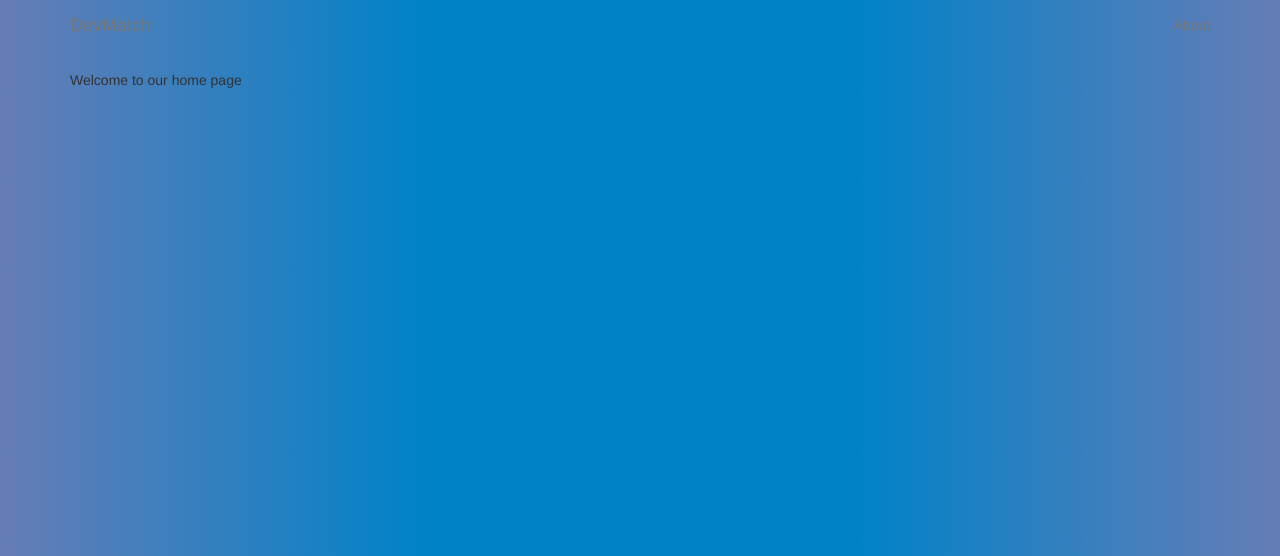
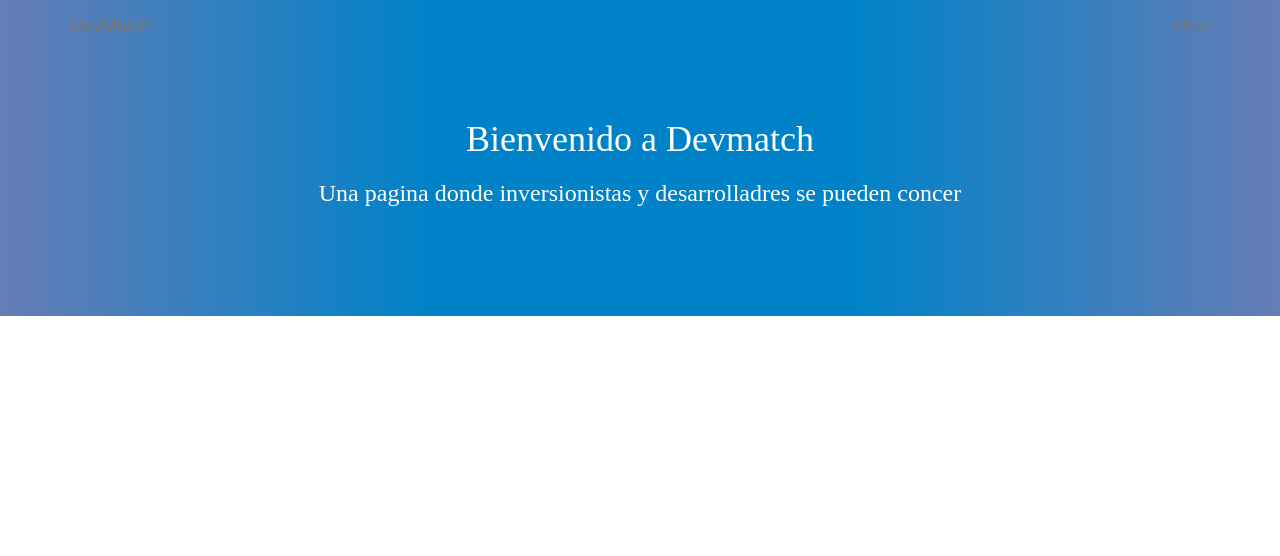
Before and after one commit to AlepsVillarreal/Ruby-on-Rails-test, a Rails app: page / in a window 1280 px wide. Shown: the top 556 px of the page. Run offline with Rails 7, Linux system fonts and the light colour scheme; style sheets or scripts are compiled from the project's sources; some libraries are stand-ins or nearby versions.

Commit message:
Modified home callout CSS

```diff
--- a/app/assets/stylesheets/application.css.scss
+++ b/app/assets/stylesheets/application.css.scss
@@ -21,7 +21,8 @@ h1, h2, h3{
     font-family: 'Slabo 27px', serif;
 }
 
-body, .navbar {
+.navbar, .home-callout {
+
     background: #667db6;  /* fallback for old browsers */
     background: -webkit-linear-gradient(to right, #667db6, #0082c8, #0082c8, #667db6);  /* Chrome 10-25, Safari 5.1-6 */
     background: linear-gradient(to right, #667db6, #0082c8, #0082c8, #667db6); /* W3C, IE 10+/ Edge, Firefox 16+, Chrome 26+, Opera 12+, Safari 7+ */
@@ -30,3 +31,10 @@ body, .navbar {
 .navbar{
     border: none;
 }
+
+.home-callout {
+  color: white;
+  margin-top: -20px;
+  padding-top: 50px;
+  padding-bottom: 100px;
+}
--- a/app/views/layouts/application.html.erb
+++ b/app/views/layouts/application.html.erb
@@ -28,8 +28,8 @@
       </div>
   </nav>
 
-    <div class='container'
-      <%= yield %>
-    </div>
+
+    <%= yield %>
+
   </body>
 </html>
--- a/app/views/pages/home.html.erb
+++ b/app/views/pages/home.html.erb
@@ -1 +1,4 @@
-<h1> Welcome to our home page</h1>
+<div class="home-callout text-center container-fluid">
+    <h1> Bienvenido a Devmatch</h1>
+    <h3> Una pagina donde inversionistas y desarrolladres se pueden concer</h3>
+</div>
```
